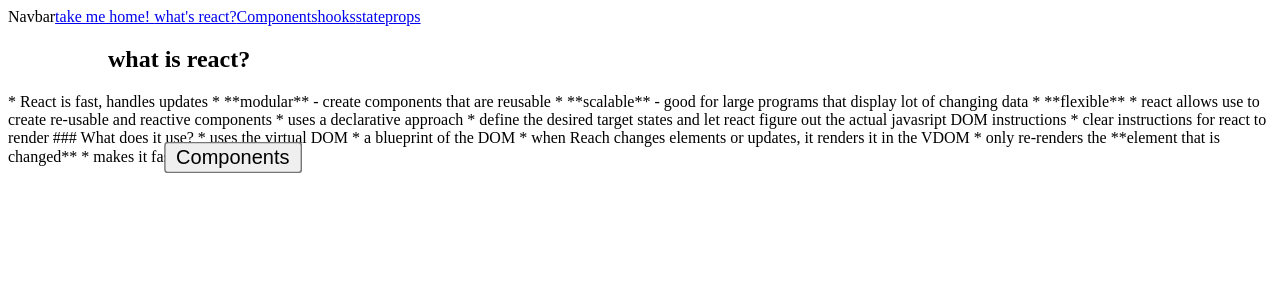
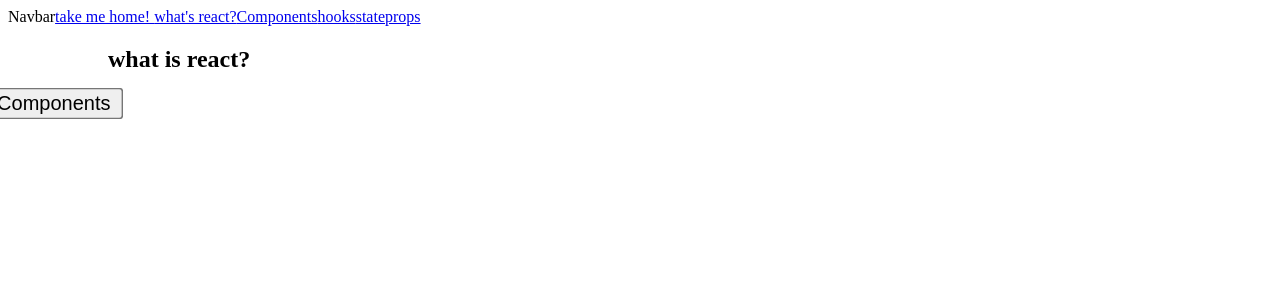
Before and after one commit to ronnie-rios/framer-motion-react, a React (Create React App) app: page /about in a window 1280 px wide. Shown: the top 300 px of the page. Built offline with nearby package versions, Linux system fonts and the light colour scheme.

Commit message:
removedtext

```diff
--- a/src/components/About.jsx
+++ b/src/components/About.jsx
@@ -12,21 +12,7 @@ function About() {
     >
       <motion.h2 animate={{ x: 100}}> what is react?</motion.h2>
       <p>
-        * React is fast, handles updates
-        * **modular** - create components that are reusable
-        * **scalable** - good for large programs that display lot of changing data
-        * **flexible**
-        * react allows use to create re-usable and reactive components
-        * uses a declarative approach
-          * define the desired target states and let react figure out the actual javasript DOM instructions
-          * clear instructions for react to render
 
-        ### What does it use?
-        * uses the virtual DOM
-          * a blueprint of the DOM
-          * when Reach changes elements or updates, it renders it in the VDOM
-          * only re-renders the **element that is changed**
-          * makes it faster
           <Link to='/components'>
             <motion.button
               animate={{ scale: 1.5 }}
```
